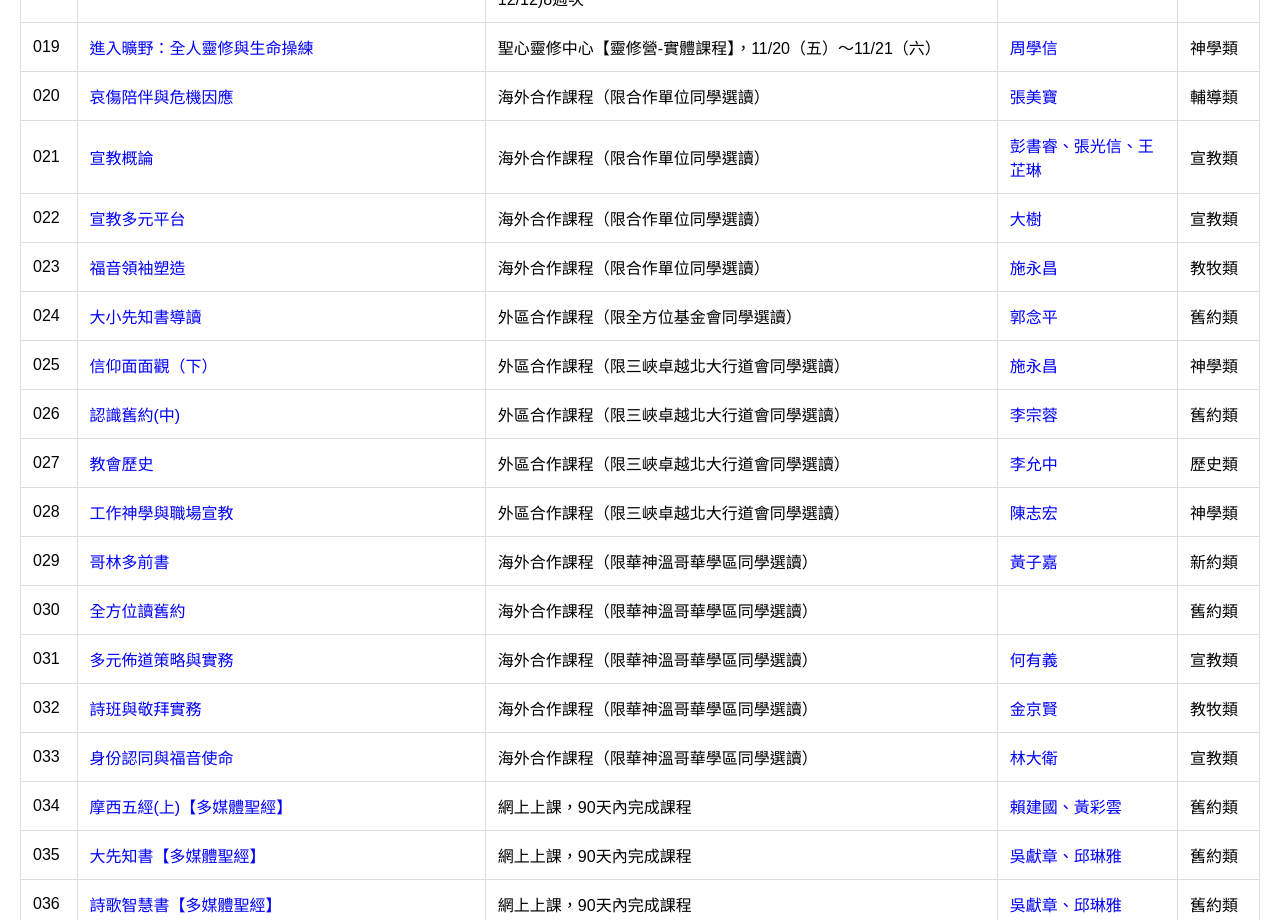
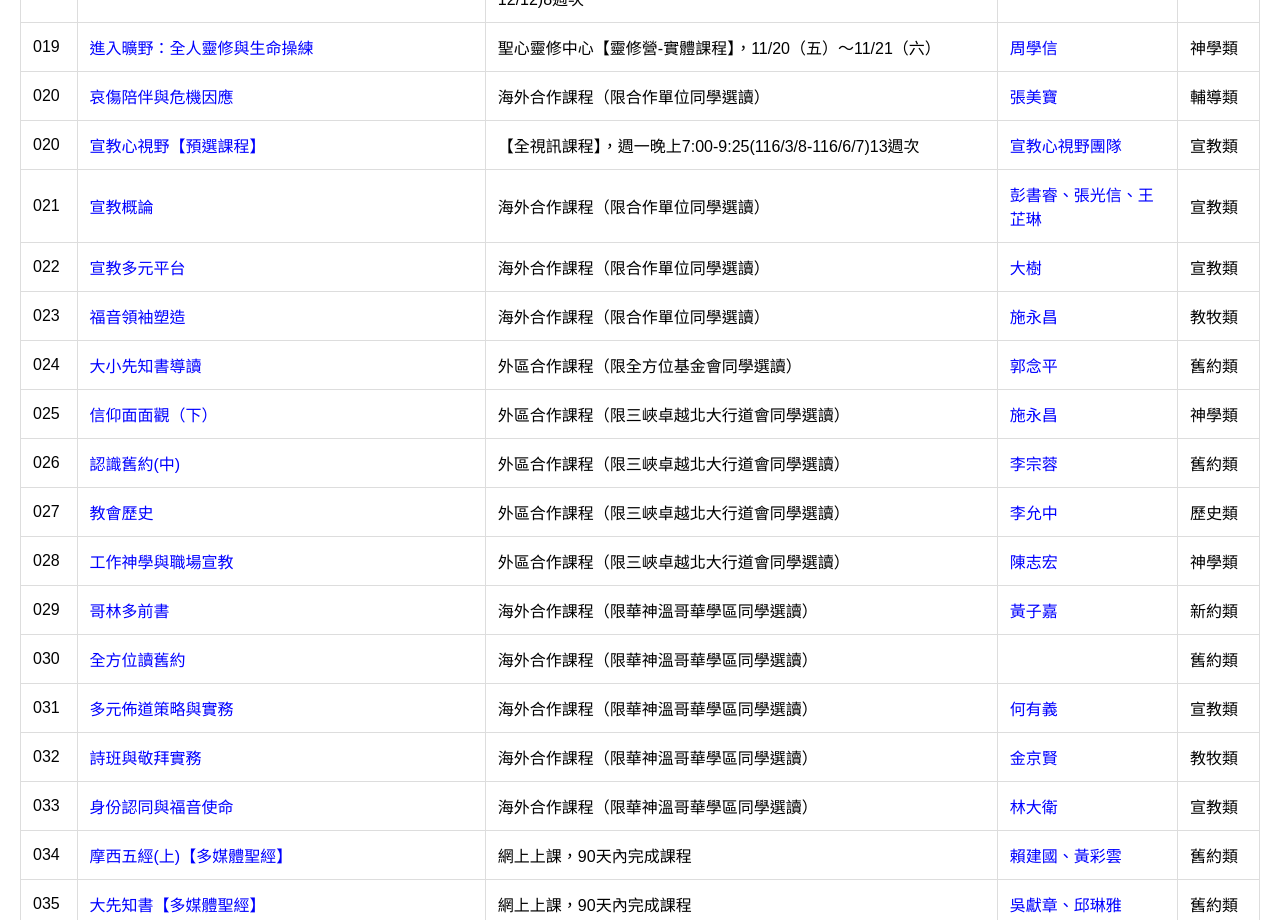
Before and after one commit to kuanminchen-collab/cestee-courses, a plain HTML site: page index.html in a window 1280 px wide. Shown: the part 1500-2420 px from the top of the page. Drawn offline with Linux system fonts and the light colour scheme.

Commit message:
Update index.html

```diff
--- a/index.html
+++ b/index.html
@@ -83,6 +83,7 @@
             {"serial":"018","name":"摩西五經導讀","nameUrl":"https://tee.ces.org.tw/course/OT213o","time":"內湖湖光基督教會【同步視訊課程】，週六下午2:00～5:30(9/12-12/12)8週次","teacher":"黃正人","teacherUrl":"https://tee.ces.org.tw/course/teacher/OT213o","category":"舊約類"},
             {"serial":"019","name":"進入曠野：全人靈修與生命操練","nameUrl":"https://tee.ces.org.tw/course/CT277","time":"聖心靈修中心【靈修營-實體課程】，11/20（五）～11/21（六）","teacher":"周學信","teacherUrl":"https://tee.ces.org.tw/course/teacher/CT277","category":"神學類"},
             {"serial":"020","name":"哀傷陪伴與危機因應","nameUrl":"https://tee.ces.org.tw/course/PC828a","time":"海外合作課程（限合作單位同學選讀）","teacher":"張美寶","teacherUrl":"https://tee.ces.org.tw/course/teacher/PC828a","category":"輔導類"},
+            {"serial":"020","name":"宣教心視野【預選課程】","nameUrl":"https://tee.ces.org.tw/course/EM116a","time":"【全視訊課程】，週一晚上7:00-9:25(116/3/8-116/6/7)13週次","teacher":"宣教心視野團隊","teacherUrl":"https://tee.ces.org.tw/course/teacher/EM116a","category":"宣教類"},
             {"serial":"021","name":"宣教概論","nameUrl":"https://tee.ces.org.tw/course/EM101","time":"海外合作課程（限合作單位同學選讀）","teacher":"彭書睿、張光信、王芷琳","teacherUrl":"https://tee.ces.org.tw/course/teacher/EM101","category":"宣教類"},
             {"serial":"022","name":"宣教多元平台","nameUrl":"https://tee.ces.org.tw/course/EM809","time":"海外合作課程（限合作單位同學選讀）","teacher":"大樹","teacherUrl":"https://tee.ces.org.tw/course/teacher/EM809","category":"宣教類"},
             {"serial":"023","name":"福音領袖塑造","nameUrl":"https://tee.ces.org.tw/course/PA807","time":"海外合作課程（限合作單位同學選讀）","teacher":"施永昌","teacherUrl":"https://tee.ces.org.tw/course/teacher/PA807","category":"教牧類"},
```
